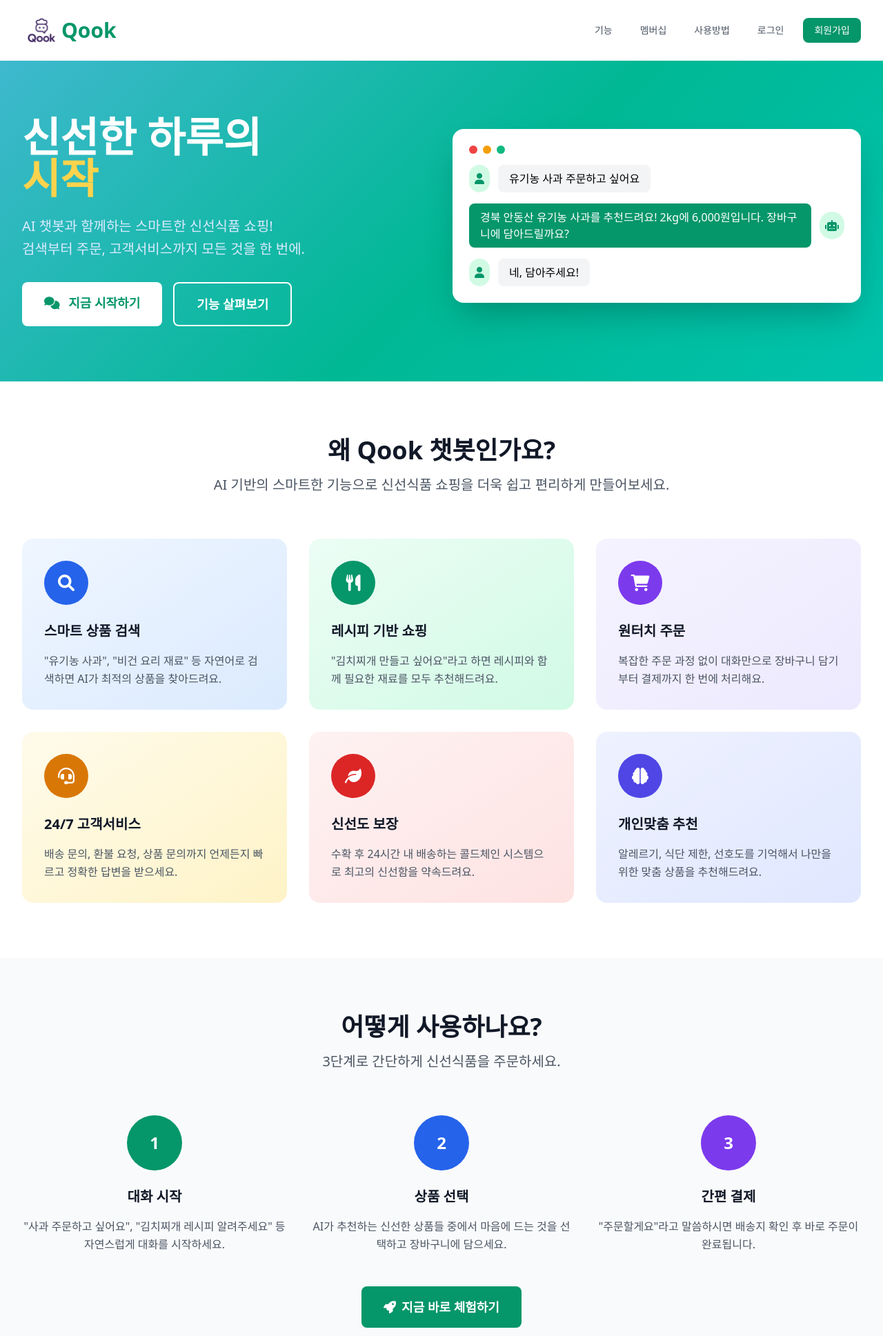
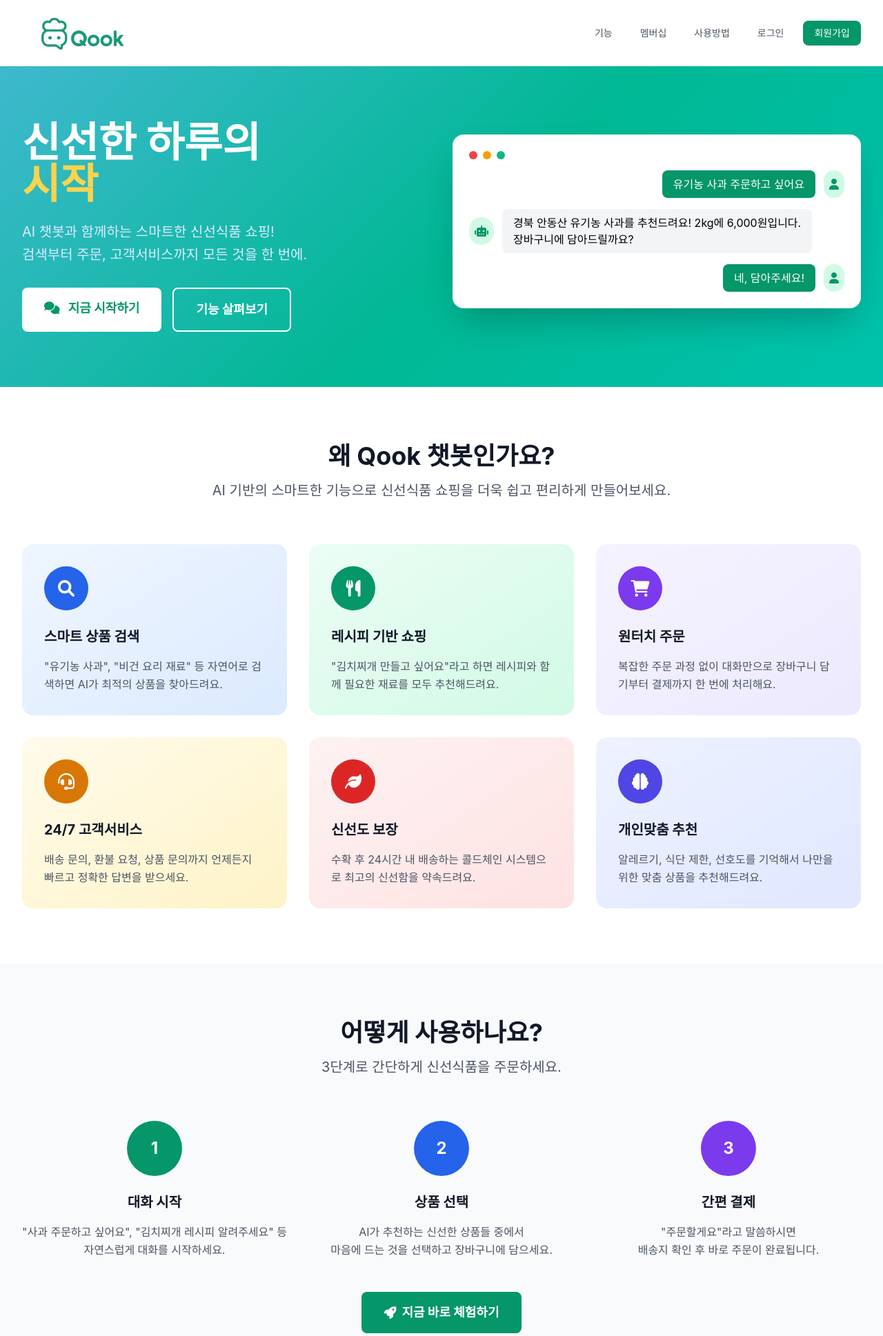
Before and after one commit to skn-ai14-250409/SKN14-Final-6Team-AI, a FastAPI app: page / in a window 1280 px wide. Shown: the top 1937 px of the page at 69% size. Run offline with FastAPI, Linux system fonts and the light colour scheme; parts of the project's set-up code (start-up, migrations or seed data) failed here and were passed over.

Commit message:
Feat: 프론트 전체 수정(로고 이미지, 글씨체 등)

```diff
--- /dev/null
+++ b/static/css/typography.css
@@ -0,0 +1,23 @@
+/* Global typography: unify fonts across all pages */
+
+:root {
+  /* Same stack used by chat/mypage */
+  --qook-font: -apple-system, BlinkMacSystemFont, "Segoe UI", Roboto, "Noto Sans KR", sans-serif;
+}
+
+/* Apply to root and Tailwind's font-sans */
+html, body, .font-sans {
+  font-family: var(--qook-font) !important;
+  -webkit-font-smoothing: antialiased;
+  -moz-osx-font-smoothing: grayscale;
+}
+
+/* Ensure form controls inherit the unified font */
+button, input, select, textarea {
+  font-family: inherit !important;
+}
+
+/* Optional: make placeholders consistent */
+::placeholder {
+  font-family: inherit;
+}
--- a/templates/auth/login.html
+++ b/templates/auth/login.html
@@ -10,6 +10,7 @@
   <link href="https://cdnjs.cloudflare.com/ajax/libs/font-awesome/6.0.0/css/all.min.css" rel="stylesheet">
 
   <!-- 커스텀 CSS -->
+  <link href="/static/css/typography.css" rel="stylesheet">
   <link href="/static/css/login.css" rel="stylesheet">
 </head>
 <body class="auth-gradient min-h-screen flex items-center justify-center p-4">
--- a/templates/auth/membership.html
+++ b/templates/auth/membership.html
@@ -6,6 +6,7 @@
   <title>멤버십 선택 - Qook</title>
   <link href="https://cdn.jsdelivr.net/npm/tailwindcss@2.2.19/dist/tailwind.min.css" rel="stylesheet" />
   <link href="https://cdnjs.cloudflare.com/ajax/libs/font-awesome/6.0.0/css/all.min.css" rel="stylesheet" />
+  <link href="/static/css/typography.css" rel="stylesheet" />
   <link href="/static/css/carrot-animation.css" rel="stylesheet" />
   <link href="/static/css/plant-animation.css" rel="stylesheet" />
 </head>
@@ -13,7 +14,7 @@
   <div class="max-w-3xl w-full mx-auto">
     <div class="text-center mb-8">
       <a href="/" aria-label="랜딩 페이지로 이동">
-        <img src="{{ url_for('static', path='/images/qook_logo.png') }}" alt="Qook 로고" class="mx-auto h-16 md:h-20 hover:opacity-90 transition" />
+        <img src="{{ url_for('static', path='/images/qook_logo_v.png') }}" alt="Qook 로고" class="mx-auto h-20 md:h-20 hover:opacity-90 transition" />
       </a>
       <h1 class="text-3xl font-bold text-gray-900 mt-3">멤버십 선택</h1>
       <br>
--- a/templates/auth/register.html
+++ b/templates/auth/register.html
@@ -10,6 +10,7 @@
   <link href="https://cdnjs.cloudflare.com/ajax/libs/font-awesome/6.0.0/css/all.min.css" rel="stylesheet">
 
   <!-- 분리된 커스텀 CSS (Tailwind보다 뒤에) -->
+  <link href="/static/css/typography.css" rel="stylesheet">
   <link href="/static/css/register.css" rel="stylesheet">
 
   <!-- 다음 주소 검색 -->
--- a/templates/landing.html
+++ b/templates/landing.html
@@ -6,23 +6,23 @@
     <title>Qook - 신선한 하루의 시작</title>
     <link href="https://cdn.jsdelivr.net/npm/tailwindcss@2.2.19/dist/tailwind.min.css" rel="stylesheet">
     <link href="https://cdnjs.cloudflare.com/ajax/libs/font-awesome/6.0.0/css/all.min.css" rel="stylesheet">
+    <link href="/static/css/typography.css" rel="stylesheet">
     <link href="/static/css/landing.css" rel="stylesheet">
 </head>
 <body class="bg-gray-50">
     <!-- 헤더 -->
     <header class="bg-white shadow-sm">
         <div class="max-w-7xl mx-auto px-4 sm:px-6 lg:px-8">
-            <div class="flex justify-between items-center py-6">
+            <div class="flex justify-between items-center py-4">
                 <div class="flex items-center">
                     <div class="flex-shrink-0">
                         <a href="/" class="flex items-center">
                             <img
                                 src="{{ url_for('static', path='/images/qook_logo.png') }}"
                                 alt="Qook 로고"
-                                class="h-10 w-auto"
+                                class="h-16 w-auto"
                                 loading="lazy"
                             >
-                            <span class="text-3xl font-bold text-green-600 leading-none">Qook</span>
                         </a>
                     </div>
                 </div>
@@ -82,28 +82,28 @@
                             <div class="w-3 h-3 bg-green-500 rounded-full"></div>
                         </div>
                         <div class="space-y-4">
-                                <div class="flex items-center">
+                            <div class="flex items-center justify-end">
+                                <div class="mr-3 bg-green-600 text-white rounded-lg px-4 py-2">
+                                    유기농 사과 주문하고 싶어요
+                                </div>
                                 <div class="bg-green-100 p-2 rounded-full">
                                     <i class="fas fa-user text-green-600"></i>
                                 </div>
+                            </div>
+                            <div class="flex items-center">
+                                <div class="bg-green-100 p-2 rounded-full">
+                                    <i class="fas fa-robot text-green-600"></i>
+                                </div>
                                 <div class="ml-3 bg-gray-100 rounded-lg px-4 py-2">
-                                        유기농 사과 주문하고 싶어요
+                                    경북 안동산 유기농 사과를 추천드려요! 2kg에 6,000원입니다. <br>장바구니에 담아드릴까요?
                                 </div>
                             </div>
                             <div class="flex items-center justify-end">
                                 <div class="mr-3 bg-green-600 text-white rounded-lg px-4 py-2">
-                                        경북 안동산 유기농 사과를 추천드려요! 2kg에 6,000원입니다. 장바구니에 담아드릴까요?
+                                    네, 담아주세요!
                                 </div>
                                 <div class="bg-green-100 p-2 rounded-full">
-                                        <i class="fas fa-robot text-green-600"></i>
-                                    </div>
-                                </div>
-                                <div class="flex items-center">
-                                    <div class="bg-green-100 p-2 rounded-full">
                                     <i class="fas fa-user text-green-600"></i>
-                                    </div>
-                                    <div class="ml-3 bg-gray-100 rounded-lg px-4 py-2">
-                                        네, 담아주세요!
                                 </div>
                             </div>
                         </div>
@@ -113,6 +113,7 @@
         </div>
     </div>
     </section>
+
 
     <!-- 기능 섹션 -->
     <section id="features" class="py-20 bg-white">
@@ -209,7 +210,7 @@
                     </div>
                     <h3 class="text-xl font-bold text-gray-900 mb-4">대화 시작</h3>
                     <p class="text-gray-600 leading-relaxed">
-                        "사과 주문하고 싶어요", "김치찌개 레시피 알려주세요" 등 자연스럽게 대화를 시작하세요.
+                        "사과 주문하고 싶어요", "김치찌개 레시피 알려주세요" 등 <br>자연스럽게 대화를 시작하세요.
                     </p>
                 </div>
 
@@ -219,7 +220,7 @@
                     </div>
                     <h3 class="text-xl font-bold text-gray-900 mb-4">상품 선택</h3>
                     <p class="text-gray-600 leading-relaxed">
-                        AI가 추천하는 신선한 상품들 중에서 마음에 드는 것을 선택하고 장바구니에 담으세요.
+                        AI가 추천하는 신선한 상품들 중에서 <br>마음에 드는 것을 선택하고 장바구니에 담으세요.
                     </p>
                 </div>
 
@@ -229,7 +230,7 @@
                     </div>
                     <h3 class="text-xl font-bold text-gray-900 mb-4">간편 결제</h3>
                     <p class="text-gray-600 leading-relaxed">
-                        "주문할게요"라고 말씀하시면 배송지 확인 후 바로 주문이 완료됩니다.
+                        "주문할게요"라고 말씀하시면 <br>배송지 확인 후 바로 주문이 완료됩니다.
                     </p>
                 </div>
             </div>
@@ -306,7 +307,7 @@
                 <div>
                     <h4 class="font-semibold mb-4">서비스</h4>
                     <ul class="space-y-2">
-                        <li><a href="/chat" class="text-gray-400 hover:text-white transition">챗봇 서비스</a></li>
+                        <li><a href="#" class="text-gray-400 hover:text-white transition">챗봇 서비스</a></li>
                         <li><a href="#" class="text-gray-400 hover:text-white transition">신선식품</a></li>
                         <li><a href="#" class="text-gray-400 hover:text-white transition">레시피</a></li>
                     </ul>
--- a/templates/mypage.html
+++ b/templates/mypage.html
@@ -6,6 +6,7 @@
     <title>마이페이지 - Qook</title>
     <link href="https://cdn.jsdelivr.net/npm/tailwindcss@2.2.19/dist/tailwind.min.css" rel="stylesheet">
     <link href="https://cdnjs.cloudflare.com/ajax/libs/font-awesome/6.0.0/css/all.min.css" rel="stylesheet">
+    <link href="/static/css/typography.css" rel="stylesheet">
     <link href="/static/css/mypage.css" rel="stylesheet">
     <link href="/static/css/navigation.css" rel="stylesheet">
 </head>
```
Also changed, not shown: static/css/chat.css (+0 -22 lines), templates/chat.html (+4 -4 lines), static/images/qook_logo.png, static/images/qook_logo_v.png (added). Lines whose indentation alone changed are shown as unchanged.
